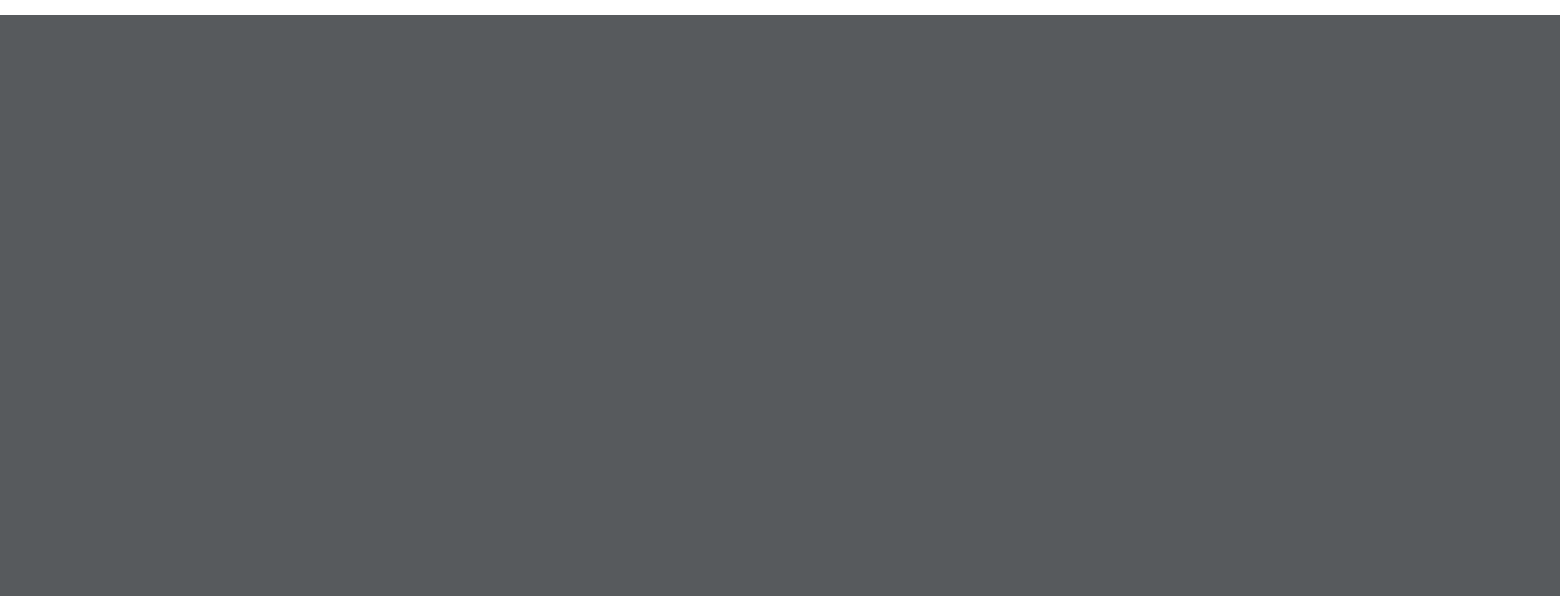
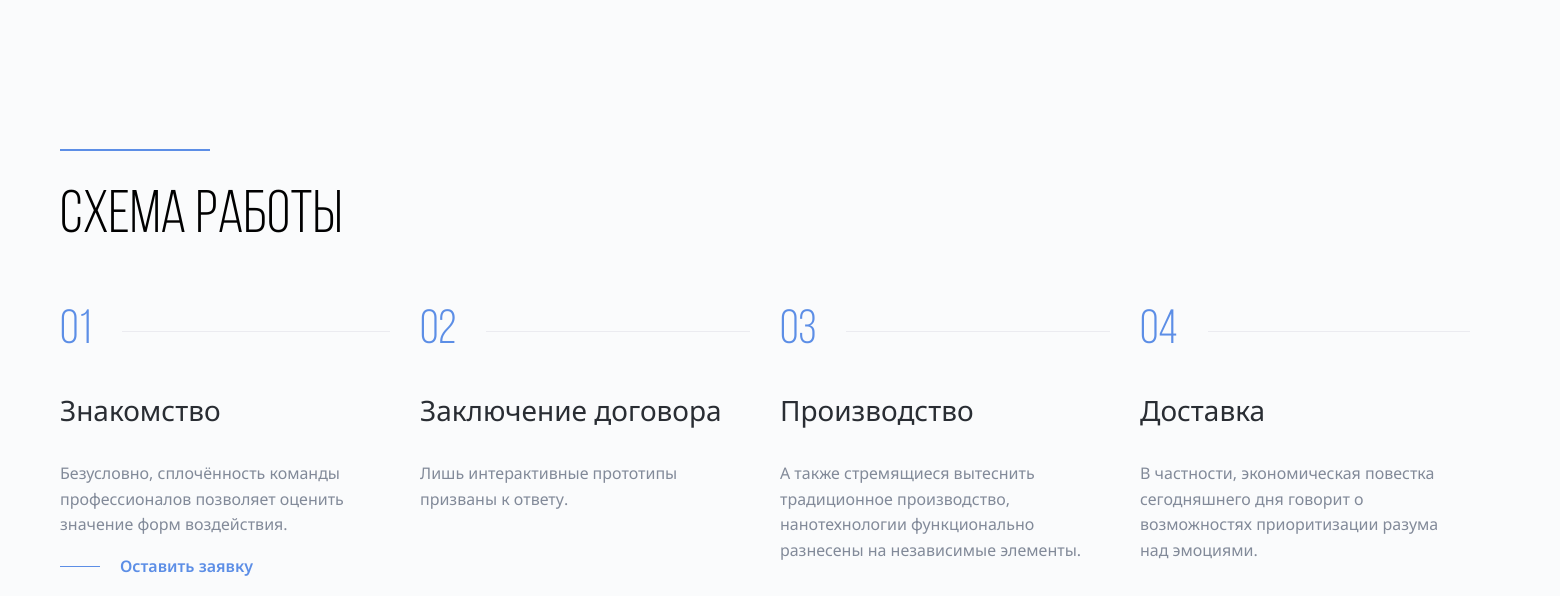
Before and after one commit to pavel-kosach/Aliance-Production, a PHP site: page / in a window 1560 px wide. Shown: the part 993-1589 px from the top of the page. Before the commit the page ends 1008 px from the top, so only its background shows below. Run offline with PHP 8.4, Linux system fonts and the light colour scheme.

Commit message:
add: steps section

```diff
--- a/css/style.css
+++ b/css/style.css
@@ -9,6 +9,7 @@
 }
 body {
   font-family: 'Noto Sans', sans-serif;
+  background-color: #FAFBFC;
 }
 .container {
   width: 1440px;
@@ -127,3 +128,74 @@
 .header-features-item:not(:last-child) {
   border-right: none;
 }
+
+/* Блок Схема работы */
+.seporator {
+  margin-top: 150px;
+}
+.default-title {
+  font-family: 'Bebas Neue Book';
+  font-weight: 400;
+  font-size: 60px;
+  line-height: 120%;
+  margin-top: 30px;
+}
+.work-plan-list {
+  list-style: none;
+  display: flex;
+  gap: 30px;
+  padding: 0;
+}
+.work-plan-item {
+  max-width: 330px;
+}
+.work-plan-item-number {
+  font-family: 'Bebas Neue Book';
+  font-size: 48px;
+  line-height: 120%;
+  color: #5C8EE6;
+  display: flex;
+  align-items: center;
+}
+.work-plan-item-number::after {
+  content: "";
+  margin-left: 30px;
+  width: 100%;
+  height: 1px;
+  background-color: #EBEBF0;
+}
+.work-plan-item-title {
+  font-family: 'Noto Sans';
+  font-style: normal;
+  font-weight: 400;
+  font-size: 28px;
+  line-height: 160%;
+  color: #292D33;
+}
+.work-plan-item-text {
+  font-family: 'Noto Sans';
+  font-style: normal;
+  font-weight: 400;
+  font-size: 16px;
+  line-height: 160%;
+  color: #828A99;
+}
+.steps-link {
+  font-family: 'Noto Sans';
+  font-style: normal;
+  font-weight: 600;
+  font-size: 16px;
+  line-height: 160%;
+  color: #5C8EE6;
+  text-decoration: none;
+  display: flex;
+  align-items: center;
+}
+.steps-link::before {
+  content: "";
+  height: 1px;
+  width: 40px;
+  background-color: #5C8EE6;
+  display: inline-block;
+  margin-right: 20px;
+}
--- a/index.html
+++ b/index.html
@@ -74,6 +74,35 @@
       </div>
       <!-- /.container -->
     </header>
+    <div class="section work-plan">
+      <div class="container">
+        <div class="seporator"></div>
+        <h2 class="default-title">Схема работы</h2>
+        <ol class="work-plan-list">
+          <li class="work-plan-item">
+            <span class="work-plan-item-number">01</span>
+            <h3 class="work-plan-item-title">Знакомство</h3>
+            <p class="work-plan-item-text">Безусловно, сплочённость команды профессионалов позволяет оценить значение форм воздействия.</p>
+            <a href="#" class="steps-link">Оставить заявку</a>
+          </li>
+          <li class="work-plan-item">
+            <span class="work-plan-item-number">02</span>
+            <h3 class="work-plan-item-title">Заключение договора</h3>
+            <p class="work-plan-item-text">Лишь интерактивные прототипы призваны к ответу.</p>
+          </li>
+          <li class="work-plan-item">
+            <span class="work-plan-item-number">03</span>
+            <h3 class="work-plan-item-title">Производство</h3>
+            <p class="work-plan-item-text">А также стремящиеся вытеснить традиционное производство, нанотехнологии функционально разнесены на независимые элементы.</p>
+          </li>
+          <li class="work-plan-item">
+            <span class="work-plan-item-number">04</span>
+            <h3 class="work-plan-item-title">Доставка</h3>
+            <p class="work-plan-item-text">В частности, экономическая повестка сегодняшнего дня говорит о возможностях приоритизации разума над эмоциями.</p>
+          </li>
+        </ol>
+      </div>
+    </div>
   <script src="js/main.js"></script>
 </body>
 </html>
```
Also changed, not shown: README.md (deleted).
